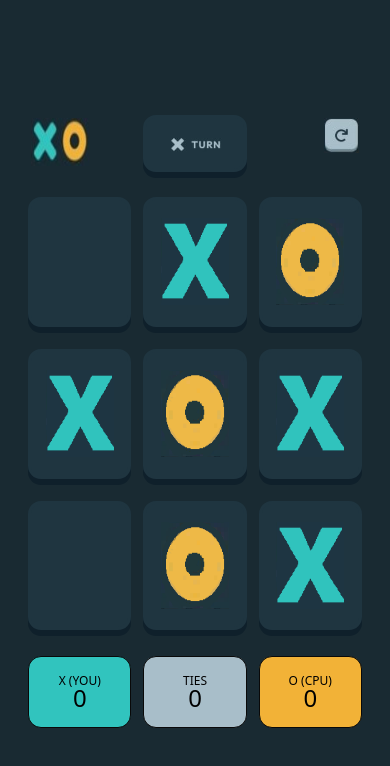
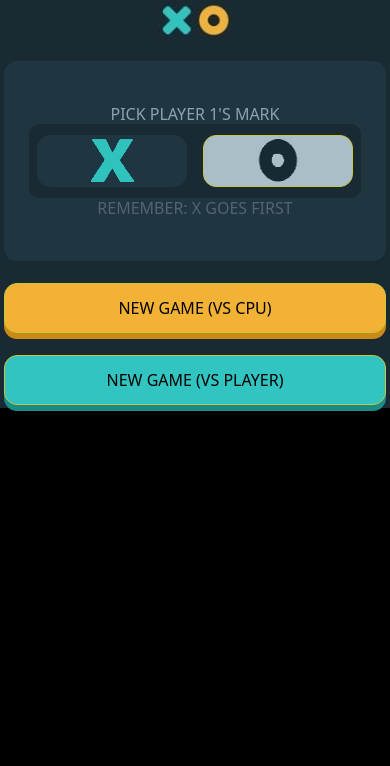
Before and after one commit to jm000tjm/primerRepositorio, a website: page JgDlGato/gato.html in a window 390 px wide. Shown: the top 766 px of the page. Drawn offline with Linux system fonts and the light colour scheme.

Commit message:
Actualizando

```diff
--- a/JgDlGato/gato.css
+++ b/JgDlGato/gato.css
@@ -1,18 +1,53 @@
 *{  margin: 0;  padding: 0;  box-sizing: border-box;   }
+
+.ocltr { visibility: hidden;}
 
 p{   line-height: 0.9; /* Reduce el espacio entre líneas */
 }
 body{ background: black; display: flex;}
 
+/* Vs Mvl */
+.cntndr_vsMvl { width: 430px; height: 600px;
+    background: rgb(25, 42, 50);    border: 3px solid rgb(25, 42, 50);      border-radius: 13px;
+    gap: 22px; display: flex;  }
+
+.tmñ_pickPlyr{        width: 90%; height: 200px;    }
+.tmñ_Cntndr_Btns_X_O {  width: 90%; height: 80px;    }
+.tmñ_Btns_X_O {         width: 45%; height: 70%;    }
+.tmñ_Btns_NewGame {     width: 90%; height: 50px;    }
+
+.txt_PickPlayer{  color: #8ca4ae;}
+.txt_Remember{ color: rgb(82, 100, 116);}
+
+.fbs_pickerPyr{     background: rgb(31, 53, 64);    border: 3px solid rgb(31, 53, 64);      border-radius: 13px;     }
+.fbs_Cntndr_Btns_X_O{ background: rgb(26, 42, 52);    border: 3px solid rgb(31, 53, 64);      border-radius: 13px;     }
+.fbs_Btns_X_O {     background: rgb(30, 54, 54);    border: 3px solid rgb(31, 53, 64);      border-radius: 13px;     }
+.fbs_BtnCPU{        background: rgb(242, 178, 54);  border: 1px solid rgb(199, 199, 64);    border-radius: 13px;        box-shadow: 0px 6px 0px 0px rgba(203, 137, 22, 1);     }
+.fbs_BtnPlayer{     background: rgb(49, 196, 192);  border: 1px solid rgb(199, 199, 64);    border-radius: 13px;        box-shadow: 0px 6px 0px 0px rgba(26, 139, 135, 1);     }
+.fbs_Btn_X{ background: rgb(31, 53, 64);  border: 1px solid rgb(31, 53, 64);  border-radius: 13px;        }
+.fbs_Btn_O{ background: rgb(169, 190, 199);  border: 1px solid rgb(199, 199, 64);  border-radius: 13px;        }
+
+
+
+
+
+
+
+
+
+
+
+/* Vs Compu */
+.cntndr_md{            background: rgb(25, 42, 50);    width: 900px; height: 100%}
+
 .tmñ_LnEncbzd{  width: 435px; height: 10%    }
-.tmñ_LnClds {   width: 435px; height: 18%;     }
-.tmñ_LnRsltds{  width: 435px; height: 12%;     }
+.tmñ_LnClds {   width: 435px; height: 18%;   }
+.tmñ_LnRsltds{  width: 435px; height: 12%;   }
 
 .tmñ_Clds_Enbzd {   width: 25%; height: 90%; }
 .tmñ_Cld{           width: 25%; height: 100%    }
 .tmñ_CldsRsltds{    width: 25%; height: 90%    }
 
-.cntndr{            background: rgb(25, 42, 50);    width: 900px; height: 100%}
 
 .fnd_Ln{            background: rgb(25, 42, 50); color: burlywood;  border: 3px solid rgb(25, 42, 50);    }
 .fnd_CldEncbzds{    background: rgb(25, 42, 50);                      border: 3px solid rgb(25, 42, 50);    }
@@ -24,14 +59,16 @@ body{ background: black; display: flex;}
 .fnd_Rsltd_CPU {    background: rgb(242, 178, 55); }
 
 
+
+
 .brd_CldsRsltd{   border: 1px solid rgb(9, 9, 9); border-radius: 13px;}
 
 
 .opC{     display: flex;  flex-direction: column;}
-.opF_c{     display: flex;  flex-direction: row;}
+.opF{     display: flex;  flex-direction: row;}
 
 /* A l i n e a r   E l m n t s */
-.u_C { display: flex;     align-items: center;    justify-content: center;}
+.u_C {    display: flex;     align-items: center;    justify-content: center;}
 .u_H_I  { display: flex;   justify-content: left;  }
 .u_H_C  { display: flex;   justify-content: center;  }
 .u_H_D  { display: flex;   justify-content: right;  }
@@ -40,14 +77,14 @@ body{ background: black; display: flex;}
 .u_V_Ab { display: flex;   align-items: bottom; }
 .izq {      display: flex;   justify-content: flex-start;    }
 .der {      display: flex;   justify-content: flex-end;    }
-.j-cntr{        display: flex; justify-content: center; }
-.j-spcArnd{     display: flex; justify-content: space-around; }
-.j-spcBtwn{     display: flex; justify-content: space-between; }
+.j-cntr{    display: flex; justify-content: center; }
+.j-spcArnd{ display: flex; justify-content: space-around; }
+.j-spcBtwn{ display: flex; justify-content: space-between; }
 
 .pddng_Ln {     padding: 8px; }
 .pddng_Rsltds{  padding: 10px; }
 
-.gp_Clds { gap: 12px; }
+.gp_Clds  { gap: 12px; }
 
 
 
@@ -76,3 +113,14 @@ body{ background: black; display: flex;}
 .tt18{ font-size: 18px; }
 .tt19{ font-size: 19px; }
 .tt20{ font-size: 20px; }
+
+
+@media(min-width:150px){ .cntndr_vsMvl {   visibility: visible;  }
+.cntndr_md{ visibility: hidden;}
+}
+@media(min-width:640px){ .cntndr_vsMvl {   visibility: visible;  }
+.cntndr_md{ visibility: hidden;}
+}
+@media(min-width:768px){ .cntndr_vsMvl {   visibility: collapse;  }
+.cntndr_md{ visibility: visible;}
+}
--- a/JgDlGato/gato.html
+++ b/JgDlGato/gato.html
@@ -7,37 +7,65 @@
     <link rel="stylesheet" href="./gato.css">
     <link rel="stylesheet" href="./output.css">
 </head>
-<body class="h-screen  u_C  opC  ">
+<body class="h-screen  opC  u_C  ">   <!-- h-screen -->
 
-  <div class="cntndr  u_C  opC">
-    <div class="tmñ_LnEncbzd fnd_Ln   opF_c  u_C    gp_Clds  pddng_Ln">
+
+
+  <div class="cntndr_vsMvl  opC  u_C   ">
+
+    <div><img src="./imgns/xo.jpg" alt=""></div>
+    <div class="fbs_pickerPyr  tmñ_pickPlyr   opC  u_C ">
+
+      <p class="txt_PickPlayer">PICK PLAYER 1'S MARK</p>
+      <div class="fbs_Cntndr_Btns_X_O  tmñ_Cntndr_Btns_X_O     j-spcArnd   u_V_C">
+        <a class="fbs_Btn_X  tmñ_Btns_X_O  u_C" ><img src="./imgns/x.png" alt="" style="width: 30%; height: 100%;" /></a>
+        <a class="fbs_Btn_O  tmñ_Btns_X_O  u_C" ><img src="./imgns/O_oscura.png" alt="" style="width: 30%; height: 100%;" /></a>
+      </div>
+      <p class="txt_Remember">REMEMBER: X GOES FIRST</p>
+
+    </div>
+    <button class="fbs_BtnCPU  tmñ_Btns_NewGame">NEW GAME (VS CPU)</button>
+    <button class="fbs_BtnPlayer  tmñ_Btns_NewGame">NEW GAME (VS PLAYER)</button>
+
+  </div>
+
+
+
+
+
+
+
+
+  <div class="cntndr_md  u_C  opC    ">       <!-- sm:invisible;  md:visible; -->
+    <div class="tmñ_LnEncbzd fnd_Ln   opF  u_C    gp_Clds  pddng_Ln">
       <div class="fnd_CldEncbzds    tmñ_Clds_Enbzd  u_V_Ar }">
       <img src="./imgns/xo.jpg" alt="" style="width: 60%; height: 95%;" />   </div>
       <div class="fnd_Cld    smbr_Clds  tmñ_Clds_Enbzd  u_C"> <a href=""> <img src="./imgns/Xturn.png" alt=""></a> </div>
       <div class="fnd_CldEncbzds    tmñ_Clds_Enbzd  u_V_Ab  der"> <a href=""><img src="./imgns/BtnDeNuevo.jpg" alt=""></a> </div>
     </div>
 
-    <div class="tmñ_LnClds fnd_Ln   opF_c  u_C  gp_Clds  pddng_Ln">
+    <div class="tmñ_LnClds fnd_Ln   opF  u_C  gp_Clds  pddng_Ln">
       <div class="fnd_Cld    tmñ_Cld  smbr_Clds  "> </div> <!-- Cld 1,1 -->
       <div class="fnd_Cld    tmñ_Cld  smbr_Clds  u_C"> <img src="./imgns/x.png" alt=""  style="width: 70%; height: 70%;"/> </div> <!-- Cld 1,2 -->
       <div class="fnd_Cld    tmñ_Cld  smbr_Clds  u_C"> <img src="./imgns/O.png" alt="" style="width: 70%; height: 70%;"/> </div> <!-- Cld 1,3 -->
     </div>
-    <div class="tmñ_LnClds fnd_Ln   opF_c  u_C  gp_Clds  pddng_Ln">
+    <div class="tmñ_LnClds fnd_Ln   opF  u_C  gp_Clds  pddng_Ln">
       <div class="fnd_Cld    tmñ_Cld  smbr_Clds  u_C"> <img src="./imgns/x.png" alt=""  style="width: 70%; height: 70%;"/>  </div> <!-- Cld 2,1 -->
       <div class="fnd_Cld    tmñ_Cld  smbr_Clds  u_C"> <img src="./imgns/O.png" alt="" style="width: 70%; height: 70%;"/> </div> <!-- Cld 2,2 -->
       <div class="fnd_Cld    tmñ_Cld  smbr_Clds  u_C"> <img src="./imgns/x.png" alt=""  style="width: 70%; height: 70%;"/> </div>   <!-- Cld 2,3 -->
     </div>
-    <div class="tmñ_LnClds fnd_Ln    opF_c  u_C  gp_Clds  pddng_Ln">
+    <div class="tmñ_LnClds fnd_Ln    opF  u_C  gp_Clds  pddng_Ln">
       <div class="fnd_Cld    tmñ_Cld  smbr_Clds"> </div> <!-- Cld 3,1 -->
       <div class="fnd_Cld    tmñ_Cld  smbr_Clds  u_C"> <img src="./imgns/O.png" alt="" style="width: 70%; height: 70%;"/> </div> <!-- Cld 3,2 -->
       <div class="fnd_Cld    tmñ_Cld  smbr_Clds  u_C"> <img src="./imgns/x.png" alt=""  style="width: 70%; height: 70%;"/> </div>   <!-- Cld 3,3 -->
     </div>
 
-    <div class="tmñ_LnRsltds fnd_Ln    opF_c  u_C    gp_Clds  pddng_Ln">
+    <div class="tmñ_LnRsltds fnd_Ln    opF  u_C    gp_Clds  pddng_Ln">
       <div class="fnd_Rsltd_X_You  brd_CldsRsltd  tmñ_CldsRsltds  opC  u_C"> <p class="ctn  tt12 ">X (YOU)</p> <p class="text-black text-2xl">0</p> </div>
       <div class="fnd_Rsltd_TIES  brd_CldsRsltd  tmñ_CldsRsltds  opC  u_C"><p class="ctn  tt12">TIES</p> <p class="text-black  text-2xl">0 </p> </div>
       <div class="fnd_Rsltd_CPU  brd_CldsRsltd  tmñ_CldsRsltds  opC  u_C  "><p class="ctn  tt12">O (CPU)</p> <p class="text-black  text-2xl">0</p> </div>
     </div>
   </div>
+
 </body>
 </html>
```
Also changed, not shown: JgDlGato/imgns/O_oscura.png (added), JgDlGato/output.css, dia_06/output.css, dia_07/output.css, dia_08/output.css, src/output.css.
